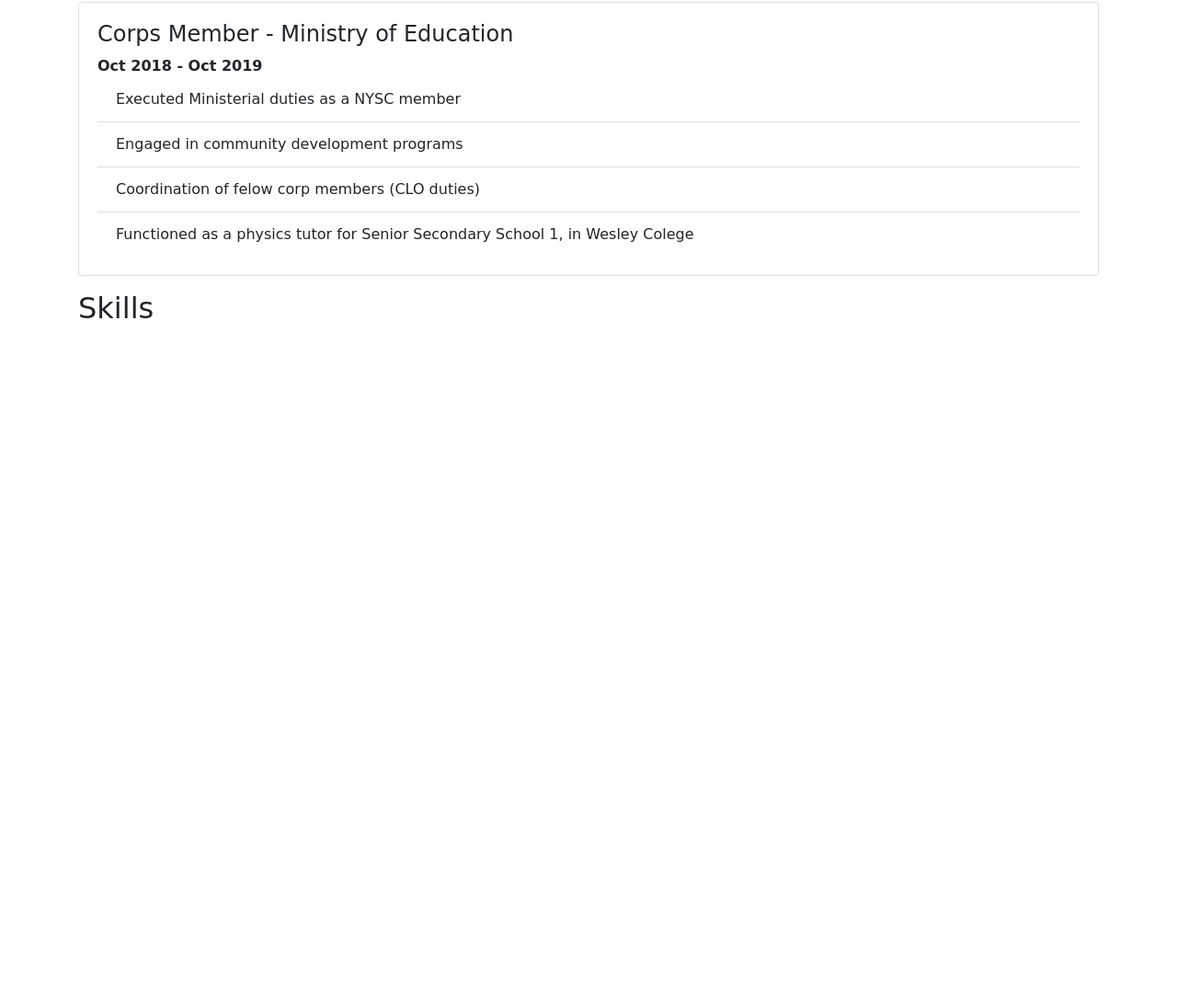
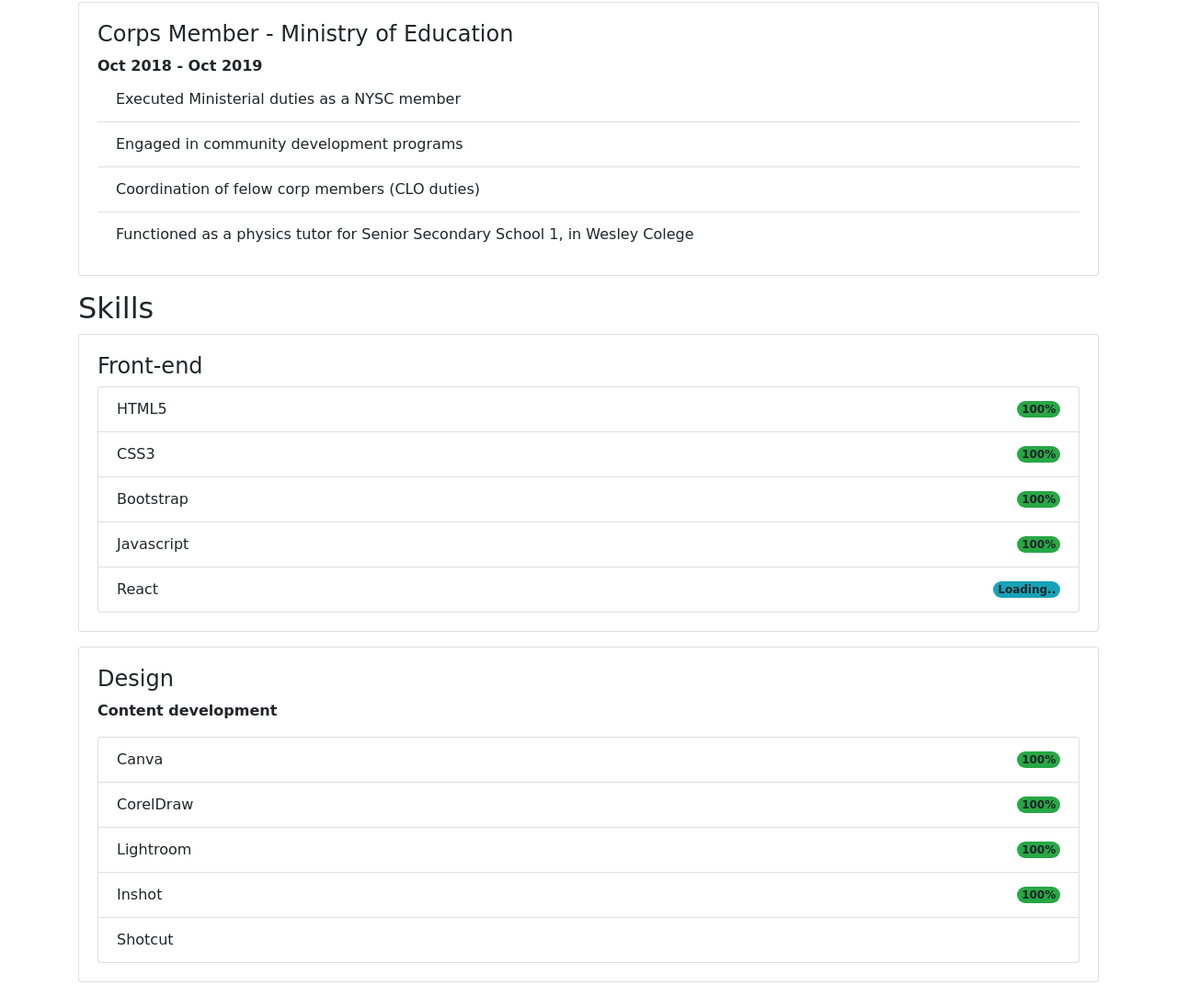
Before and after one commit to iamLolade/Portfolio_SP, a plain HTML site: page index.html in a window 1280 px wide. Shown: the part 1149-2233 px from the top of the page at 92% size. Before the commit the page ends 1512 px from the top, so only its background shows below. Drawn offline with nearby package versions, Linux system fonts and the light colour scheme; a web font is replaced by a local one.

Commit message:
Updated skills section

```diff
--- a/index.html
+++ b/index.html
@@ -74,7 +74,7 @@
                 <p class="lead">
                     Enjoys graphic design, and front-end development
                 </p>
-                <button class="btn btn-info" href="">Download CV</button>
+                <button class="btn btn-primary" href="">Download CV</button>
             </div>
           </div>
         </div>
@@ -103,7 +103,6 @@
                         <li class="list-group-item">Maintain departmental report and tracking</li>
                     </ul>
                 </div>
-
             </div>
             <div class="card mb-3">
                 <div class="card-body">
@@ -133,6 +132,61 @@
         <!--Skills-->
         <div id="skills">
             <h2>Skills</h2>
+            <div class="card mb-3">
+                <div class="card-body">
+                    <h4>Front-end</h4>
+                    <ul class="list-group">
+                        <li class="list-group-item d-flex justify-content-between align-items-center">
+                          HTML5
+                          <span class="badge bg-success rounded-pill">100%</span>
+                        </li>
+                        <li class="list-group-item d-flex justify-content-between align-items-center">
+                          CSS3
+                          <span class="badge bg-success rounded-pill">100%</span>
+                        </li>
+                        <li class="list-group-item d-flex justify-content-between align-items-center">
+                          Bootstrap
+                          <span class="badge bg-success rounded-pill">100%</span>
+                        </li>
+                        <li class="list-group-item d-flex justify-content-between align-items-center">
+                          Javascript
+                          <span class="badge bg-success rounded-pill">100%</span>
+                        </li>
+                        <li class="list-group-item d-flex justify-content-between align-items-center">
+                          React
+                          <span class="badge bg-info rounded-pill">Loading..</span>
+                        </li>
+                      </ul>
+                </div>
+            </div>
+            <div class="card mb-3">
+                <div class="card-body">
+                    <h4>Design</h4>
+                    <div class="mb-3"><strong>Content development</strong></div>
+                    <ul class="list-group">
+                        <li class="list-group-item d-flex justify-content-between align-items-center">
+                          Canva
+                          <span class="badge bg-success rounded-pill">100%</span>
+                        </li>
+                        <li class="list-group-item d-flex justify-content-between align-items-center">
+                          CorelDraw
+                          <span class="badge bg-success rounded-pill">100%</span>
+                        </li>
+                        <li class="list-group-item d-flex justify-content-between align-items-center">
+                          Lightroom
+                          <span class="badge bg-success rounded-pill">100%</span>
+                        </li>
+                        <li class="list-group-item d-flex justify-content-between align-items-center">
+                          Inshot
+                          <span class="badge bg-success rounded-pill">100%</span>
+                        </li>
+                        <li class="list-group-item d-flex justify-content-between align-items-center">
+                          Shotcut
+                          <span class="badge bg-success rounded-pill"></span>
+                        </li>
+                      </ul>
+                </div>
+            </div>
         </div>
     </div>
   </body>
```
